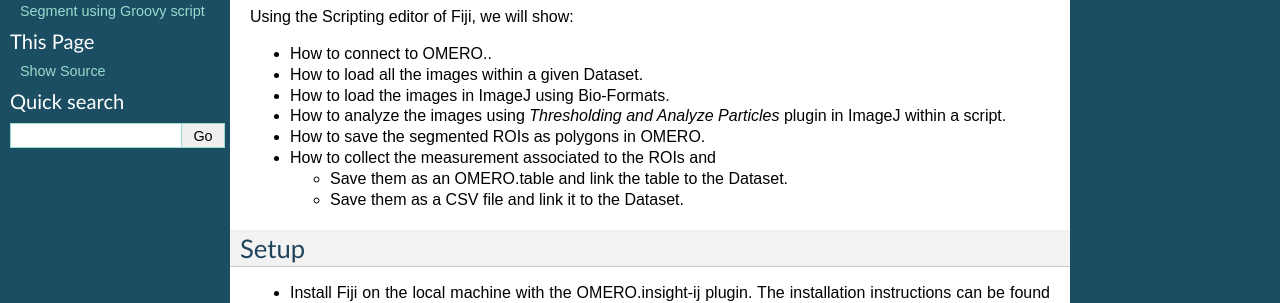
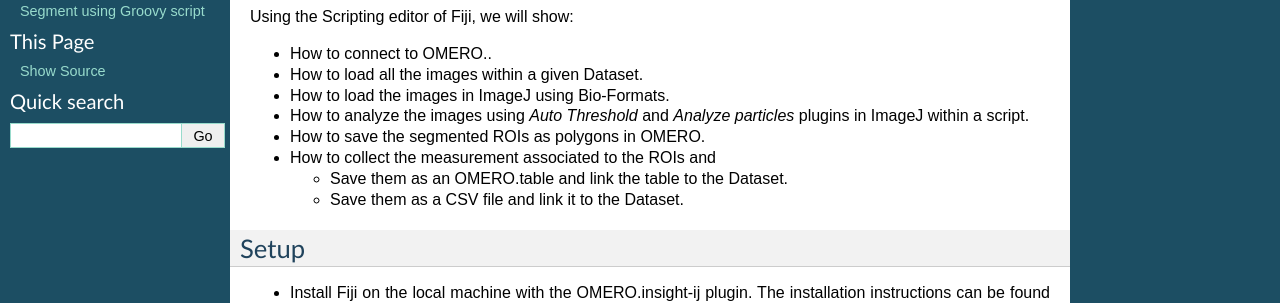
Before and after one commit to ome/omero-guide-fiji, a Sphinx documentation site: the page built from docs/threshold_scripting_macro_language.rst, in a window 1280 px wide. Shown: the part 257-560 px from the top of the page. Built offline with Sphinx 7.4.7, drawn with Linux system fonts in a browser that asks for light colours.

Commit message:
Fix plugin names in 3 places

```diff
--- a/docs/threshold_manual.rst
+++ b/docs/threshold_manual.rst
@@ -15,7 +15,7 @@
 -  How to open an image from OMERO.server into Fiji/ImageJ.
 
 -  How to manually segment an image opened from OMERO in Fiji/ImageJ
-   using the plugin *Thresholding and Analyze particles* in Fiji/ImageJ.
+   using the plugins *Auto Threshold* and *Analyze particles* in Fiji/ImageJ.
 
 -  How to record this workflow in Fiji/ImageJ, using the *Recorder* plugin, for later use.
 
--- a/docs/threshold_scripting.rst
+++ b/docs/threshold_scripting.rst
@@ -16,8 +16,8 @@
 
 -  How to load the images in ImageJ using Bio-Formats.
 
--  How to analyze the images using *Thresholding and Analyze Particles*
-   plugin in ImageJ within a script.
+-  How to analyze the images using *Auto Threshold* and *Analyze particles*
+   plugins in ImageJ within a script.
 
 -  How to save the segmented ROIs as polygons in OMERO.
 
--- a/docs/threshold_scripting_macro_language.rst
+++ b/docs/threshold_scripting_macro_language.rst
@@ -20,8 +20,8 @@
 
 -  How to load the images in ImageJ using Bio-Formats.
 
--  How to analyze the images using *Thresholding and Analyze Particles*
-   plugin in ImageJ within a script.
+-  How to analyze the images using *Auto Threshold* and *Analyze particles*
+   plugins in ImageJ within a script.
 
 -  How to save the segmented ROIs as polygons in OMERO.
 
```
